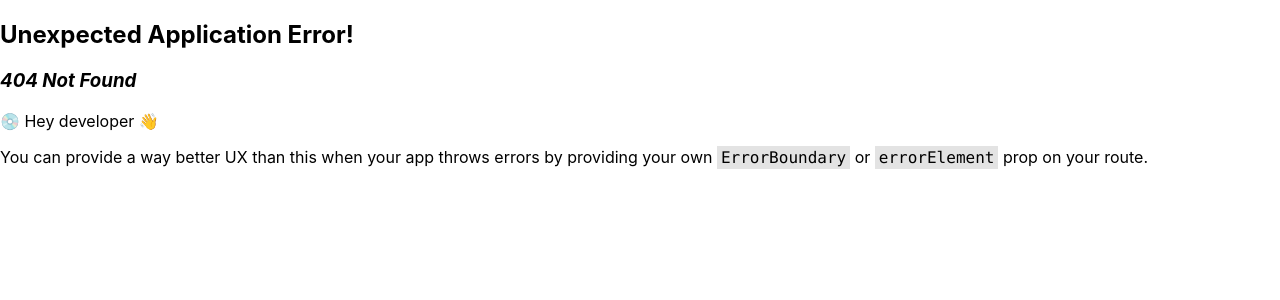
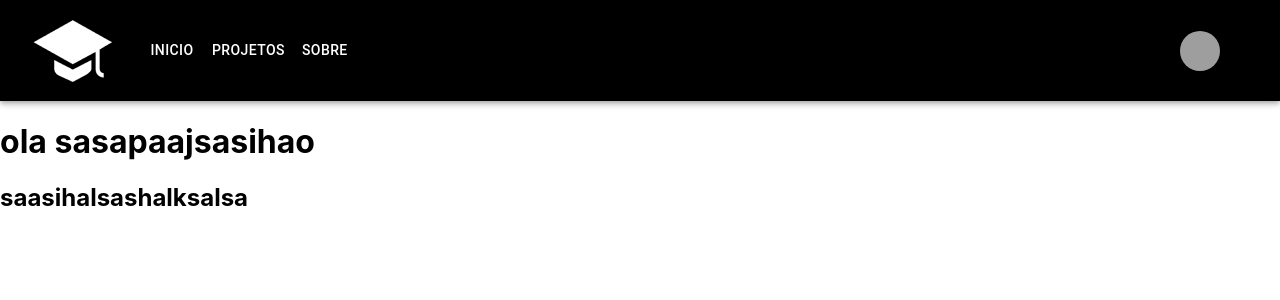
Before and after one commit to victoriavasconcelos/sivo, a React (Create React App) app: page /criar-projeto in a window 1280 px wide. Before the commit this address had no page. Shown: the top 300 px of the page. Built offline with nearby package versions, Linux system fonts and the light colour scheme; grey boxes are pictures that could not be loaded.

Commit message:
correção na home

```diff
--- /dev/null
+++ b/src/pages/criar-projeto/index.jsx
@@ -0,0 +1,10 @@
+import { blue } from "@mui/material/colors";
+
+export default function CriarProjeto (){
+    return (
+        <div>
+            <h1 style={{color:blue}}>ola sasapaajsasihao</h1>
+            <h2>saasihalsashalksalsa</h2>
+        </div>
+    )
+}
--- a/src/pages/home/index.jsx
+++ b/src/pages/home/index.jsx
@@ -6,7 +6,10 @@ export default function Home() {
     return (
         <div>
             <NavBar />
-            <Outlet />
+            <div>
+                <Outlet />
+            </div>
+
         </div>
     )
 }
```
Also changed, not shown: src/index.js (+6 -1 lines).
